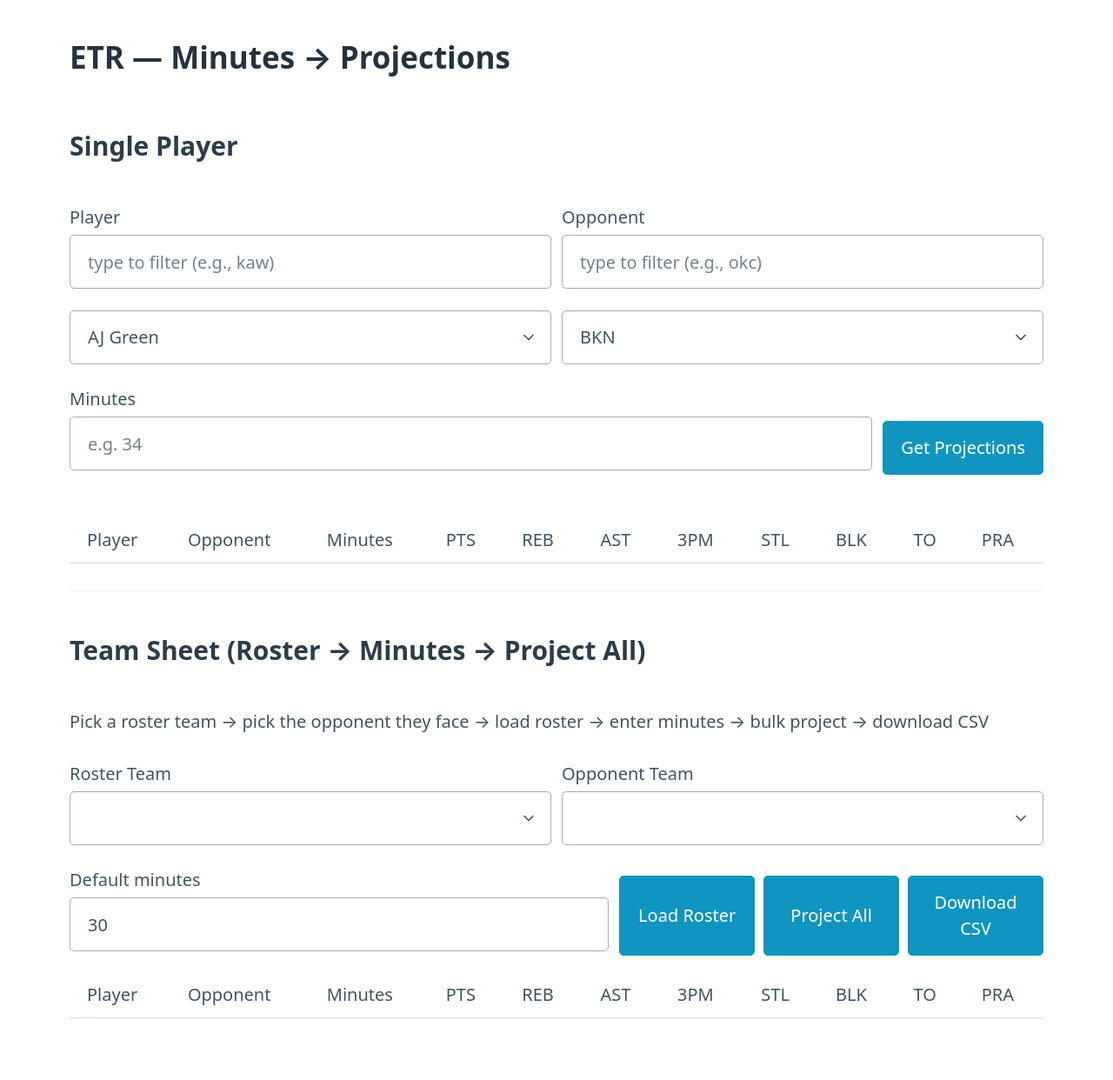
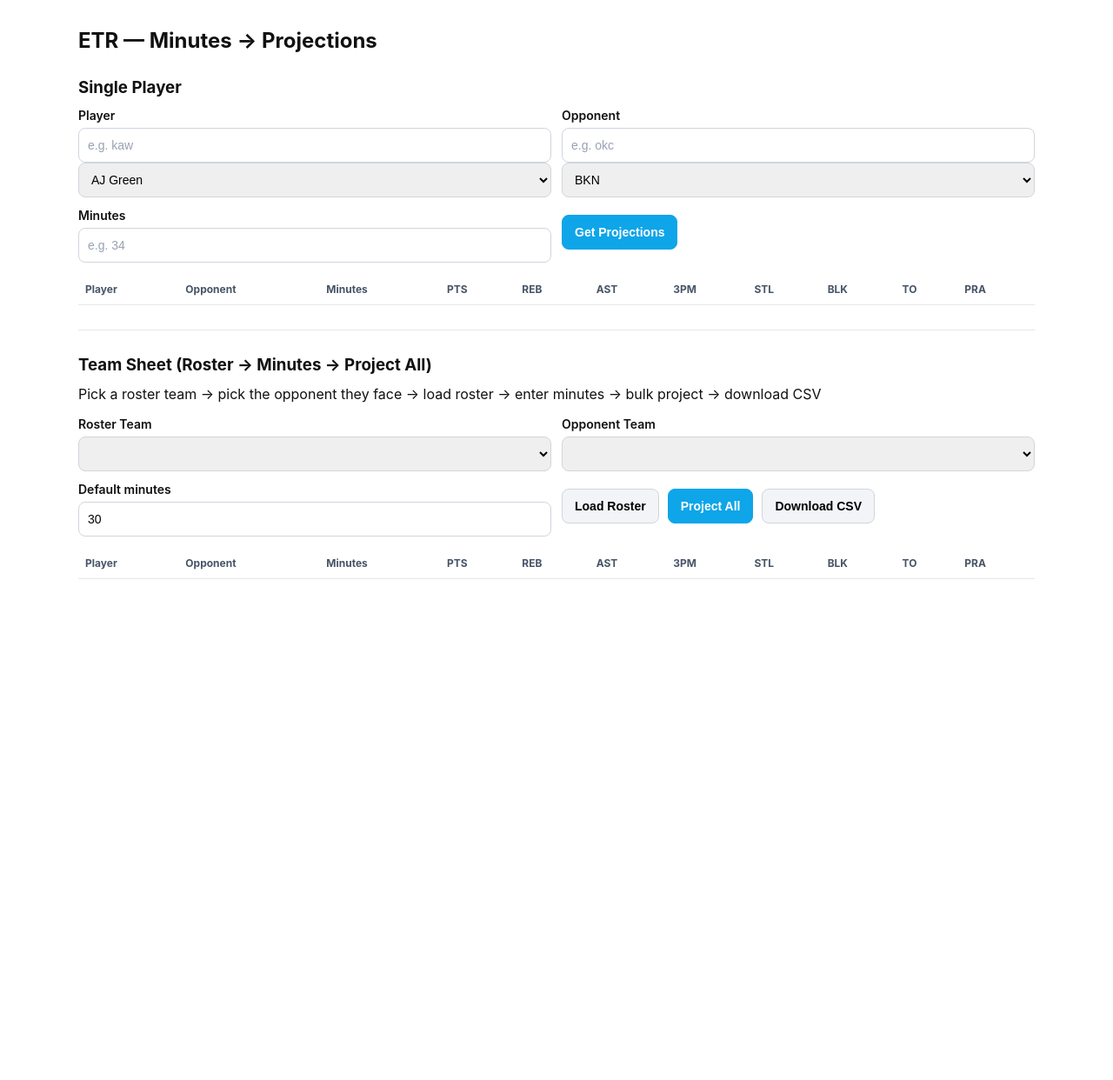
Before and after one commit to satchelscode/etr-projections, a Flask app: page / in a window 1280 px wide. Shown: the whole page at 87% size. After the commit the page ends 666 px from the top, so only its background shows below. Run offline with Flask 3, Linux system fonts and the light colour scheme; lists and menus that the app fills with data are empty.

Commit message:
Update index.html

```diff
--- a/templates/index.html
+++ b/templates/index.html
@@ -2,41 +2,118 @@
 <html lang="en">
 <head>
   <meta charset="UTF-8" />
-  <meta name="viewport" content="width=device-width, initial-scale=1.0" />
+  <meta name="viewport" content="width=device-width, initial-scale=1" />
   <title>ETR — Minutes → Projections</title>
-  <link rel="stylesheet" href="https://unpkg.com/@picocss/pico@1.5.10/css/pico.min.css" />
   <style>
-    body { max-width: 1200px; margin: 0 auto; padding: 2rem; }
-    table input { width: 70px; }
-    .row { display: flex; gap: 12px; align-items: center; }
-    .row > * { flex: 1; }
+    :root { color-scheme: light; }
+    html, body {
+      background: #ffffff;
+      color: #111;
+      font-family: -apple-system, BlinkMacSystemFont, "Segoe UI", Roboto, Inter, Helvetica, Arial, sans-serif;
+      margin: 0;
+      padding: 0;
+    }
+    .container {
+      max-width: 1100px;
+      margin: 0 auto;
+      padding: 24px 20px 48px;
+    }
+    h2 { margin: 8px 0 20px; font-weight: 700; }
+    h3 { margin: 28px 0 12px; }
+    p { margin: 8px 0 16px; }
+    .row {
+      display: grid;
+      grid-template-columns: 1fr 1fr;
+      gap: 12px;
+      margin-bottom: 12px;
+    }
+    label { font-size: 14px; font-weight: 600; display: block; margin-bottom: 6px; }
+    input[type="text"], input[type="number"], select {
+      width: 100%;
+      height: 40px;
+      padding: 8px 10px;
+      border: 1px solid #d0d5dd;
+      border-radius: 8px;
+      font-size: 14px;
+      outline: none;
+      box-sizing: border-box;
+    }
+    input[type="text"]::placeholder,
+    input[type="number"]::placeholder { color: #98a2b3; }
+    .actions {
+      display: flex;
+      gap: 10px;
+      align-items: center;
+      margin: 8px 0 16px;
+      flex-wrap: wrap;
+    }
+    button {
+      height: 40px;
+      padding: 0 14px;
+      border-radius: 8px;
+      border: 1px solid #d0d5dd;
+      background: #f2f4f7;
+      cursor: pointer;
+      font-weight: 600;
+      font-size: 14px;
+    }
+    button.primary {
+      background: #0ea5e9;
+      color: #fff;
+      border-color: #0ea5e9;
+    }
+    table {
+      width: 100%;
+      border-collapse: collapse;
+      margin-top: 8px;
+    }
+    thead th {
+      text-align: left;
+      font-size: 12px;
+      color: #475467;
+      font-weight: 700;
+      border-bottom: 1px solid #e5e7eb;
+      padding: 10px 8px;
+      white-space: nowrap;
+    }
+    tbody td {
+      border-bottom: 1px solid #f2f4f7;
+      padding: 8px;
+      font-size: 14px;
+    }
+    tbody tr:hover { background: #fafafa; }
+    td input[type="number"] { width: 70px; }
+    hr { border: none; border-top: 1px solid #e5e7eb; margin: 28px 0; }
+    @media (max-width: 860px) {
+      .row { grid-template-columns: 1fr; }
+    }
   </style>
 </head>
 <body>
-
+  <div class="container">
     <h2>ETR — Minutes → Projections</h2>
 
     <h3>Single Player</h3>
     <form id="singleForm">
       <div class="row">
-      <label>
-        Player
-        <input id="playerSearch" type="text" placeholder="type to filter (e.g., kaw)" />
+        <div>
+          <label>Player</label>
+          <input id="playerSearch" type="text" placeholder="e.g. kaw" />
           <select id="player"></select>
-      </label>
-      <label>
-        Opponent
-        <input id="opponentSearch" type="text" placeholder="type to filter (e.g., okc)" />
+        </div>
+        <div>
+          <label>Opponent</label>
+          <input id="opponentSearch" type="text" placeholder="e.g. okc" />
           <select id="opponent"></select>
-      </label>
+        </div>
       </div>
       <div class="row">
-      <label>
-        Minutes
+        <div>
+          <label>Minutes</label>
           <input id="minutes" type="number" placeholder="e.g. 34" />
-      </label>
-      <div style="flex:0 0 auto; align-self:flex-end;">
-        <button type="submit">Get Projections</button>
+        </div>
+        <div class="actions">
+          <button type="submit" class="primary">Get Projections</button>
         </div>
       </div>
     </form>
@@ -66,24 +143,24 @@
     <p>Pick a roster team → pick the opponent they face → load roster → enter minutes → bulk project → download CSV</p>
 
     <div class="row">
-    <label>
-      Roster Team
+      <div>
+        <label>Roster Team</label>
         <select id="teamForRoster"></select>
-    </label>
-    <label>
-      Opponent Team
+      </div>
+      <div>
+        <label>Opponent Team</label>
         <select id="teamOpp"></select>
-    </label>
+      </div>
     </div>
 
     <div class="row">
-    <label>
-      Default minutes
+      <div>
+        <label>Default minutes</label>
         <input id="defaultTeamMinutes" type="number" value="30" />
-    </label>
-    <div style="flex:0 0 auto; align-self:flex-end; display:flex; gap:10px;">
+      </div>
+      <div class="actions">
         <button id="loadRosterBtn" type="button">Load Roster</button>
-      <button id="projectRosterBtn" type="button">Project All</button>
+        <button id="projectRosterBtn" type="button" class="primary">Project All</button>
         <button id="downloadCsvBtn" type="button">Download CSV</button>
       </div>
     </div>
@@ -106,8 +183,9 @@
       </thead>
       <tbody></tbody>
     </table>
+  </div>
 
-  <!-- note: cache-buster set back to stable version -->
-  <script src="/static/main.js?v=7"></script>
+  <!-- bump the query param to bust caches if needed -->
+  <script src="/static/main.js?v=8"></script>
 </body>
 </html>
```
Lines whose indentation alone changed are shown as unchanged.
